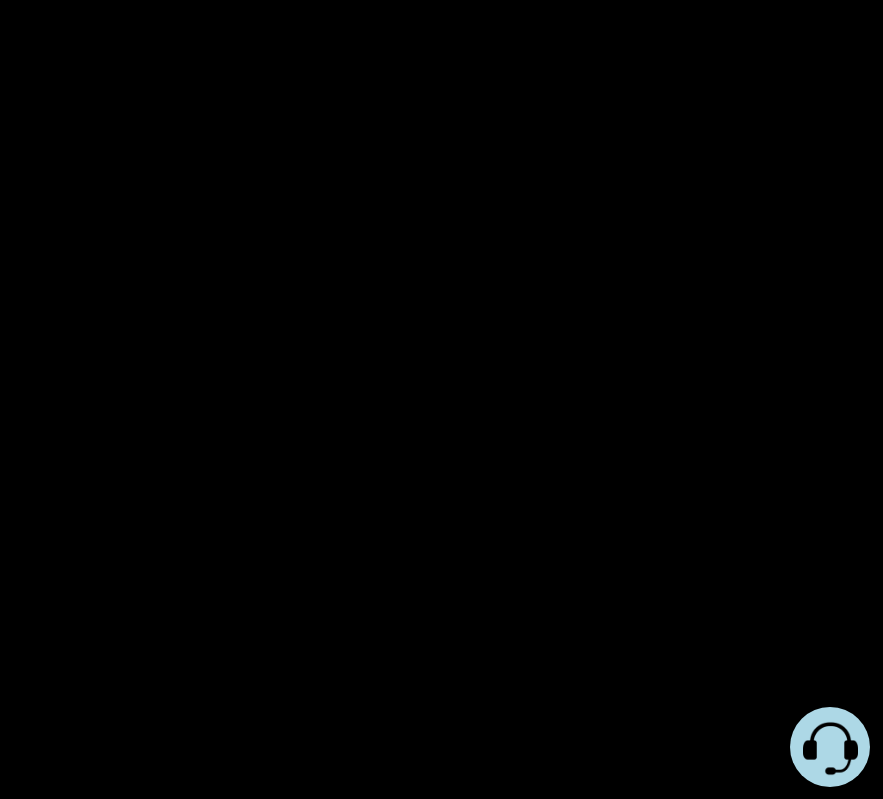
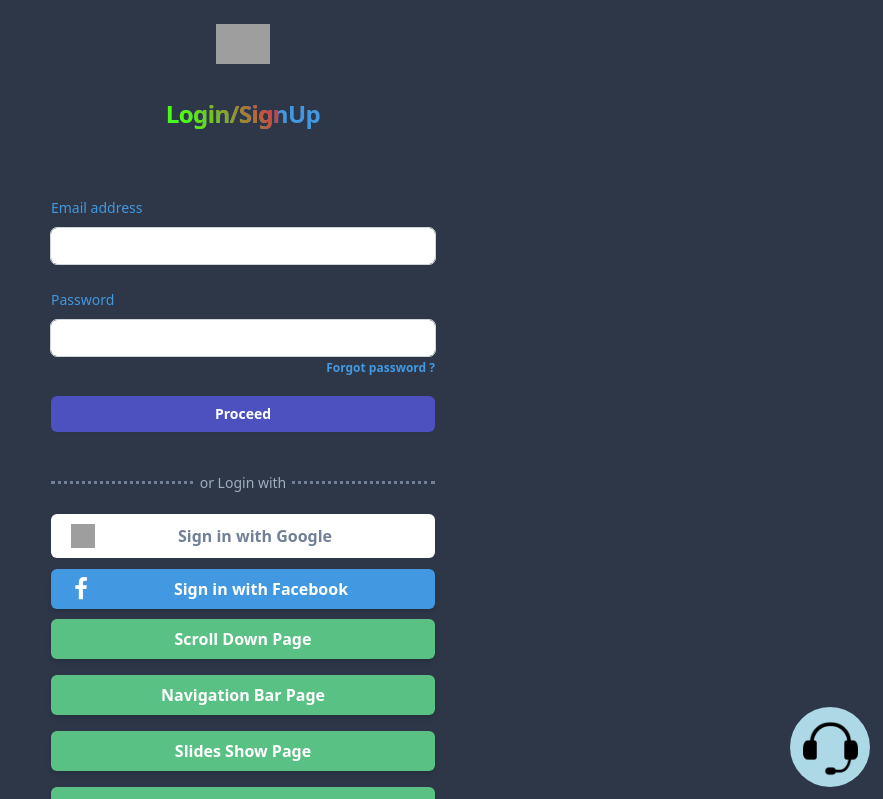
Before and after one commit to Cresswell-0301/FYP, a Next.js app: page /debug in a window 1280 px wide. Shown: the top 799 px of the page, without its empty margins (397-1280 px from the left). Built offline with nearby package versions, Linux system fonts and the light colour scheme; grey boxes are pictures that could not be loaded.

Commit message:
login page update to styled component

```diff
--- a/pages/chatbox.js
+++ b/pages/chatbox.js
@@ -2,9 +2,7 @@ import styled from "styled-components";
 import React, { useState, useEffect } from 'react';
 
 const Main = styled.div`
-    height: 2000px;
     width: 100%;
-    background-color: black;
 `;
 
 const Container = styled.div`
--- a/pages/debug.js
+++ b/pages/debug.js
@@ -1,303 +1,451 @@
+import ChatBox from "./chatbox";
 import styled from "styled-components";
-import React, { useState, useEffect } from 'react';
 
-const Main = styled.div`
-    height: 2000px;
-    width: 100%;
-    background-color: black;
+const Container = styled.div`
+    display: flex;
+    height: 100%;
+    flex: 1;
+    flex-direction: column;
+    justify-content: center;
+    padding: 6rem 1.5rem;
+    @media (min-width: 1024px) {
+        padding: 1.5rem;
+    }
+    background-color: #2D3748;
 `;
 
-const Container = styled.div`
-    background-color: lightblue;
-    border-radius: 100%;
-    height: 80px;
-    width: 80px;
-    position: fixed;
-    right: 1vw;
-    bottom: 1vw;
-    cursor: pointer;
-    z-index: 2;
-
-    &:hover {
-        background-color: rgb(162, 233, 255);
+const Top = styled.div`
+    margin-left: auto;
+    margin-right: auto;
+    width: 100%;
+    max-width: 24rem;
+    @media (min-width: 640px) {
+        margin-left: auto;
+        margin-right: auto;
+        width: 100%;
+        max-width: 24rem;
     }
 `;
 
 const Img = styled.img`
-    position: absolute;
-    top: 14px;
-    left: 13px;
-    height: 55px;
-    width: 55px;
+    margin-left: auto;
+    margin-right: auto;
+    height: 2.5rem;
+    width: auto;
 `;
 
-const ContainerBox = styled.div`
-    background-color: white;
-    height: 300px;
-    width: 300px;
-    position: fixed;
-    right: 1vw;
-    bottom: 105px;
-    border-radius: 20px;
-    font-family: Arial, Helvetica, sans-serif;
-    display: none;
+const TxtContainer = styled.div`
+    border-radius: 0.5rem;
+    width: 100%;
+    display: flex;
+    justify-content: center;
+    align-items: center;
 `;
 
-const HeadContainer = styled.div`
-    background-color: lightblue;
-    border-radius: 20px 20px 0px 0px;
-    height: 20%;
-    display: grid;
-`;
-
-const H1 = styled.h1`
-    color: black;
-    font-size: 16px;
+const H2 = styled.h2`
+    margin-top: 2rem;
+    text-align: center;
     font-weight: bold;
-    padding: 2px 10px;
-    position: absolute;
-    top: 7px;
-`;
-
-const P = styled.p`
-    color: black;
-    font-size: 13px;
-    font-weight: 500;
-    padding: 0 10px;
-    position: absolute;
-    top: 30px;
-`;
-
-const CloseBtn = styled.div`
-    position: absolute;
-    top: 15px;
-    right: 18px;
-    display: block;
-    /* width: fit-content; */
-    /* height: fit-content; */
-    font-size: 0;
-    background-color: red;
-
-    &::before , &::after {
-        position: absolute;
-        top: 50%;
-        left: 50%;
-        width: 5px;
-        height: 20px;
-        background-color: #acacac;
-        transform: rotate(45deg) translate(-50%, -50%);
-        transform-origin: top left;
-        content: '';
-    }
+    line-height: 2.25rem;
+    letter-spacing: -0.025em;
+    color: #4299E1;
+    font-size: 1.5em;
+    position: relative;
 
     &::after {
-        transform: rotate(-45deg) translate(-50%, -50%);
-    }
+        content: "Login/SignUp";
+        position: absolute;
+        padding: 0 6.25rem;
+        top: 0;
+        left: -100px;
+        color: teal;
 
-    &::before , &::after {
-        width: 2px;
-        height: 20px;
-        border-radius: 10px;
-    }
+        clip-path: ellipse(
+            100px 100px at 0% center
+        );
 
-    &:hover {
-        &::before , &::after {
-            background-color: red;
+        animation: animate 8s infinite;
+
+        @keyframes animate {
+            0% , 100% {
+                clip-path: ellipse(
+                    100px 100px at 0% center
+                );
+            }
+            50%{
+                clip-path: ellipse(
+                    100px 100px at 100% center
+                );
+            }
         }
+
+        background-image: linear-gradient(
+            60deg, #00d0ff, #4dff03, #ff0058, #ffbc00
+        );
+        -webkit-background-clip: text;
+        color: transparent;
     }
 `;
 
-const TimeBox = styled.div`
-    text-align: center;
+const Space = styled.span`
+    /* padding: 0 2px; */
 `;
 
-const P1 = styled.p`
-    padding-top: 6px;
-    padding-bottom: 12px;
-    padding-left: 5px;
-    padding-right: 5px;
-    color: gray;
-    font-size: 12px;
-`;
-
-const MessageBox = styled.div`
-    background-color: lightgray;
-    width: 55%;
-    height: auto;
-    min-height: 55px;
-    padding: 5px 10px;
-    margin-left: 10px;
-    border-radius: 8px;
-`;
-
-const P2 = styled.p`
-    color: black;
-    font-weight: 500;
-    font-size: 14px;
-`;
-
-const Span = styled.span`
-    padding-left: 4px;
-    animation-name: hi-animation;  /* Refers to the name of your @keyframes element below */
-    animation-duration: 2s;        /* Change to speed up or slow down */
-    animation-iteration-count: infinite;  /* Never stop waving :) */
-    transform-origin: 70% 70%;       /* Pivot around the bottom-left palm */
-    display: inline-block;      /* Must be inline for the animation work */
-
-    @keyframes hi-animation {
-        0% { transform: rotate( 0.0deg) }
-        10% { transform: rotate(14.0deg) }  /* The following five values can be played with to make the waving more or less extreme */
-        20% { transform: rotate(-8.0deg) }
-        30% { transform: rotate(14.0deg) }
-        40% { transform: rotate(-4.0deg) }
-        50% { transform: rotate(10.0deg) }
-        60% { transform: rotate( 0.0deg) }  /* Reset for the last half to pause */
-        100% { transform: rotate( 0.0deg) }
+const InputContainer = styled.div`
+    margin-top: 2.5rem;
+    margin-left: auto;
+    margin-right: auto;
+    width: 100%;
+    max-width: 24rem;
+    @media (min-width: 640px) {
+        margin-left: auto;
+        margin-right: auto;
+        width: 100%;
+        max-width: 24rem;
     }
 `;
 
-const BtnBox = styled.div`
-    margin: auto;
-    width: 80%;
-    margin-top: 100px;
-    /* background-color: red; */
-`;
+const Form = styled.form`
+    --space-y-reverse: 0;
+    margin-top: calc(1.5rem * calc(1 - var(--space-y-reverse)));
+    margin-bottom: calc(1.5rem * var(--space-y-reverse));
 
-const P3 = styled.p`
-    padding: 10px 88.9px;
-    font-size: 13px;
-    font-weight: bold;
-    color: black;
-    text-align: center;
-`;
-
-const ChatBtn = styled.button`
-    background-color: lightblue;
-    border-radius: 15px;
-
-    &:hover {
-        background-color: rgb(136, 187, 205);
-
-        ${P3} {
-            color: white;
-        }
+    & > :not([hidden]) ~ :not([hidden]) {
+        --space-y-reverse: 0;
+        margin-top: calc(1.5rem * calc(1 - var(--space-y-reverse)));
+        margin-bottom: calc(1.5rem * var(--space-y-reverse));
     }
 `;
 
-export default function Debug(){
+const Label = styled.div`
+    display: block;
+    font-size: 0.875rem;
+    font-weight: 500;
+    line-height: 1.5rem;
+    color: #4299E1;
+`;
 
-    // Show Message Box
-    const ShowMessage = () => {
-        const box = document.getElementById("ContainerBox");
+const InputDiv = styled.div`
+    margin-top: 0.5rem;
+`;
 
-        if(box.style.display === 'none'){   // Display Chat Box if the Chat Box haven display
-            box.style.display = 'block';
+const Input = styled.input`
+    display: block;
+    width: 100%;
+    border-radius: 6px;
+    border-width: 0px;
+    padding-top: 6px;
+    padding-bottom: 6px;
+    padding-left: 8px;
+    color: rgb(17, 24, 39);
+    box-shadow: 0 1px 2px 0 rgba(0, 0, 0, 0.05);
+    outline: 1px solid #D1D5DB;
+    outline-offset: 1px inset;
 
-            // Dot Dot Show Message
-            const mss = document.getElementById("Message");
-            const RealMss = document.getElementById("Last");
-            const messages = ["<P2>。</P2>", "<P2>。。</P2>", "<P2>。。。</P2>"];   // Define the dot messages to be displayed
+    &::placeholder {
+        color: rgb(156 163 175);
+    }
 
-            RealMss.style.display = 'none';
+    &:focus {
+        outline: 4px solid #4C51BF;
+        outline-offset: 2px;
+    }
 
-            setTimeout(function () {
-                displayMessage(0);
-            }, 100);
+    @media (min-width: 640px) {
+        font-size: 0.875rem;
+        line-height: 1.5rem;
+    }
+`;
 
-            function displayMessage(index) {
-                if (index < messages.length) {
-                    mss.innerHTML = messages[index];
-                    mss.style.display = 'block';
+const PsdDiv = styled.div`
+    display: flex;
+    align-items: center;
+    justify-content: space-between;
+`;
+const ForgotDiv = styled.div`
+    font-size: 0.75rem;
+    margin-top: 3px;
+    float: right;
+`;
 
-                    setTimeout(function () {
-                        mss.style.display = 'none';
-                        displayMessage(index + 1);
-                    }, 500);
+const FgtA = styled.a`
+    font-weight: 600;
+    color: #4299E1;
 
-                } else {
-                    // After displaying all dot messages, set RealMss.style.display to 'block'
-                    RealMss.style.display = 'block';
-                }
-            }
-        }
-        else if(box.style.display === 'block'){ // Close Chat Box if the Chat Box displayed
-            CloseMessage();
-        }
+    &:hover {
+        color: #667EEA;
+        text-decoration: underline;
+    }
+`;
 
-    };
+const BtnContainer = styled.div`
+    padding-top: 1rem;
+`;
 
-    // To Messenger Chat
-    const ChatPage = () => {
-        location.href = 'https://www.messenger.com/t/154811617722587/?messaging_source=source%3Apages%3Amessage_shortlink&source_id=1441792&recurring_notification=0';
-    };
+const Button = styled.button`
+    display: flex;
+    width: 100%;
+    justify-content: center;
+    border-radius: 0.375rem;
+    background-color: #4C51BF;
+    padding: 0.375rem 0.75rem;
+    font-size: 0.875rem;
+    font-weight: 600;
+    line-height: 1.5rem;
+    color: #FFFFFF;
+    box-shadow: 0 1px 2px 0 rgba(0, 0, 0, 0.05);
+    &:hover {
+        background-color: #667EEA;
+    }
+    &:focus-visible {
+        outline: 2px solid transparent;
+        outline-offset: 2px;
+        background-color: #4C51BF;
+    }
+`;
 
-    // Real Time JS
-    const DisplayTime = () => {
-        const [currentTime, setCurrentTime] = useState('');
+const Field = styled.fieldset`
+    margin-top: 2.5rem;
+    text-align: center;
+    font-size: 0.875rem;
+    color: #A0AEC0;
+    padding-bottom: 1.25rem;
+    border-top: dotted #718096;
+`;
 
-        useEffect(() => {
-            const intervalId = setInterval(() => {
-                const now = new Date();
-                const hours = now.getHours().toString().padStart(2, '0');   /* Hour */
-                const minutes = now.getMinutes().toString().padStart(2, '0');   /* Minute */
-                const currentTimeString = `${hours}:${minutes}`;    /* Combine together */
-                setCurrentTime(currentTimeString);
-            }, 1000);   /* refresh every second to catch up with the current time */
+const Legend = styled.legend`
+    padding: 0 6px;
+`;
 
-            // Stop the time
-            setTimeout(() => {
-                clearInterval(intervalId);
-            },1000);
+const OtherLoginMtd = styled.div`
+    padding-left: 1.5rem;
+    padding-right: 1.5rem;
+    @media (min-width: 640px) {
+        padding-left: 0;
+        padding-right: 0;
+    }
+    padding-top: 1px;
+    padding-bottom: 2px;
+`;
 
-            return () => clearInterval(intervalId);
-        }, []);
+const OthMtd = styled(OtherLoginMtd)`
+    padding-top: 8px;
+    padding-bottom: 8px;
+`;
 
-        return currentTime;
-    };
+const GoogleBtn = styled.button`
+    color: #718096;
+    font-weight: 600;
+    width: 100%;
+    background-color: #ffffff;
+    &:hover {
+        background-color: gray;
+        color: white;
+    }
+    &:focus {
+        outline: 4px solid transparent;
+        outline-offset: 0;
+        background-color: #ffffff;
+    }
+    border-radius: 0.375rem;
+    font-size: 1rem;
+    transition-duration: 200ms;
+    padding: 0.625rem 1.25rem;
+    text-align: center;
+    display: inline-flex;
+    align-items: center;
+    justify-content: space-between;
+    margin-right: 0.5rem;
+    margin-bottom: 0.5rem;
+`;
 
-    // Close Mesage Box
-    const CloseMessage = () => {
-        const box = document.getElementById("ContainerBox");
-        box.style.display = 'none';
-    };
+const GImg = styled.img`
+    width: 1.5rem;
+    height: 1.5rem;
+`;
 
-    return (
-        <div>
-            <Main>
-                <Container onClick={ShowMessage}>
-                    <Img src="./cs_icon.png" alt="Icon Error"/>
+const FbBtn = styled.button`
+    padding: 0.5rem 1rem;
+    display: flex;
+    width: 100%;
+    justify-content: space-between;
+    align-items: center;
+    background-color: #4299E1;
+    &:hover {
+        background-color: #2B6CB0;
+        color: #FFFFFF;
+    }
+    &:focus {
+        outline: 2px solid #4299E1;
+        outline-offset: 2px;
+        background-color: #4299E1;
+    }
+    color: #FFFFFF;
+    transition: ease-in 200ms;
+    text-align: center;
+    font-size: 1rem;
+    font-weight: 600;
+    box-shadow: 0 4px 6px -1px rgba(0, 0, 0, 0.1), 0 2px 4px -1px rgba(0, 0, 0, 0.06);
+    border-radius: 0.375rem;
+`;
 
-                </Container>
+const Svg = styled.svg`
+    margin-right: 8px;
+    width: 28px;
+    height: 24px;
+`;
 
-                <ContainerBox id="ContainerBox">
-                    <HeadContainer>
-                        <H1>Customer Services</H1>
-                        <P>Typically replies within a day</P>
-                        <CloseBtn onClick={CloseMessage}></CloseBtn>
-                    </HeadContainer>
+const OthBtn = styled.button`
+    padding: 0.5rem 1rem;
+    display: flex;
+    width: 100%;
+    justify-content: center;
+    align-items: center;
+    background-color: rgb(90,193,133);
+    color: white;
+    transition: ease-in 0.2s;
+    text-align: center;
+    font-size: 1rem;
+    font-weight: 600;
+    box-shadow: 0 4px 6px -1px rgba(0, 0, 0, 0.1), 0 2px 4px -1px rgba(0, 0, 0, 0.06);
+    border-radius: 0.375rem;
 
-                    <TimeBox>
-                        <P1>{DisplayTime()}</P1>
-                    </TimeBox>
+    &:hover {
+        background-color: #2F855A;
+    }
 
-                    <MessageBox>
-                        <P2 id="Message"></P2>
+    &:focus {
+        outline: none;
+        box-shadow: 0 0 0 2px #68D391, 0 0 0 4px #C6F6D5;
+    }
+`;
 
-                        <div id="Last">
-                            <P2>Hi there <Span>👋</Span></P2>
-                            <P2>How can I assist you ?</P2>
-                        </div>
+export default function Home(){
+  return(
+    <div>
+        <Container>
+            <Top>
+                <Img src="https://tailwindui.com/img/logos/mark.svg?color=indigo&shade=600" alt="#"/>
+                <TxtContainer>
+                    <H2>Login<Space></Space>/<Space></Space>Sign<Space></Space>Up</H2>
+                </TxtContainer>
+            </Top>
 
-                    </MessageBox>
+            <InputContainer>
+                <Form action="#" method="POST">
+                    <div>
+                        <Label htmlFor="email">Email address</Label>
+                        <InputDiv>
+                            <Input id="email" name="email" type="email" autoComplete="email" required/>
+                        </InputDiv>
+                    </div>
 
-                    <BtnBox>
-                        <ChatBtn onClick={ChatPage}>
-                            <P3>Start Chat</P3>
-                        </ChatBtn>
-                    </BtnBox>
-                </ContainerBox>
-            </Main>
+                    <div>
+                        <PsdDiv>
+                            <Label htmlFor="password">Password</Label>
+                        </PsdDiv>
 
-        </div>
-    )
+                        <InputDiv>
+                            <Input id="password" name="password" type="password" autoComplete="current-password" required/>
+                        </InputDiv>
+
+                        <ForgotDiv>
+                            <FgtA href="#">Forgot password ?</FgtA>
+                        </ForgotDiv>
+
+                    </div>
+
+                    <BtnContainer>
+                        <Button type="submit">Proceed</Button>
+                    </BtnContainer>
+                </Form>
+
+                <Field>
+                    <Legend>or Login with</Legend>
+                </Field>
+
+                <OtherLoginMtd>
+                    <GoogleBtn type="button">
+                        <GImg src="https://www.svgrepo.com/show/475656/google-color.svg" loading="lazy" alt="google logo"/>
+                        Sign in with Google
+                        <span></span>
+                    </GoogleBtn>
+                </OtherLoginMtd>
+
+                <OtherLoginMtd>
+                    <FbBtn type="button">
+                        <Svg fill="currentColor" viewBox="0 0 1792 1792" xmlns="http://www.w3.org/2000/svg">
+                            <path d="M1343 12v264h-157q-86 0-116 36t-30 108v189h293l-39 296h-254v759h-306v-759h-255v-296h255v-218q0-186 104-288.5t277-102.5q147 0 228 12z"></path>
+                        </Svg>
+                        Sign in with Facebook
+                        <span></span>
+                    </FbBtn>
+                </OtherLoginMtd>
+
+                <OthMtd>
+                    <a href="/scroll-down">
+                        <OthBtn type="button">
+                            Scroll Down Page
+                        </OthBtn>
+                    </a>
+                </OthMtd>
+
+                <OthMtd>
+                    <a href="/navigation">
+                        <OthBtn type="button">
+                            Navigation Bar Page
+                        </OthBtn>
+                    </a>
+                </OthMtd>
+
+                <OthMtd>
+                    <a href="/slidesShow">
+                        <OthBtn type="button">
+                            Slides Show Page
+                        </OthBtn>
+                    </a>
+                </OthMtd>
+
+                <OthMtd>
+                    <a href="/sideBar">
+                        <OthBtn type="button">
+                            Sidebar Page
+                        </OthBtn>
+                    </a>
+                </OthMtd>
+
+                <OthMtd>
+                    <a href="/shoping-cart">
+                        <OthBtn type="button">
+                            Shopping Cart Page
+                        </OthBtn>
+                    </a>
+                </OthMtd>
+
+                <OthMtd>
+                    <a href="/colorText">
+                        <OthBtn type="button">
+                            Color Text Page
+                        </OthBtn>
+                    </a>
+                </OthMtd>
+
+                <OthMtd>
+                    <a href="/debug">
+                        <OthBtn type="button">
+                            Debugging Page
+                        </OthBtn>
+                    </a>
+                </OthMtd>
+
+            </InputContainer>
+
+            <ChatBox/>
+
+        </Container>
+
+
+    </div>
+
+  )
 }
```
